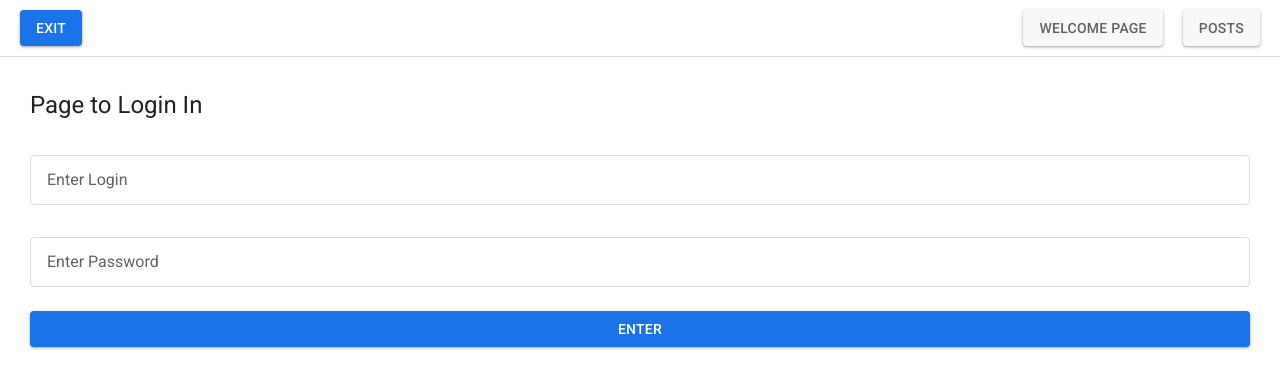
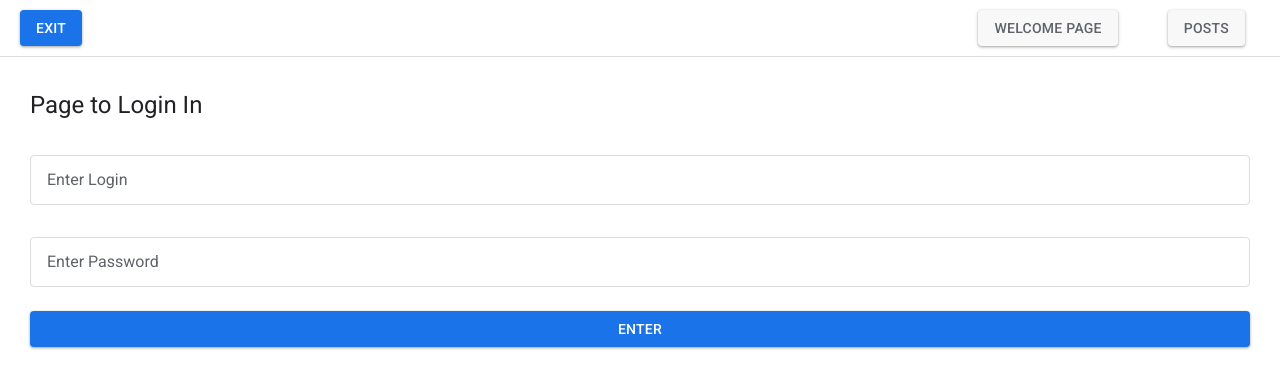
Before and after one commit to rauf322/React-TypeScript-Blog-Application, a React (Vite) app: page /login in a window 1280 px wide. Shown: the top 388 px of the page. Built offline with nearby package versions, Linux system fonts and the light colour scheme.

Commit message:
import changes and css exports

```diff
--- a/src/components/UI/navbar/MyNavbar.module.css
+++ b/src/components/UI/navbar/MyNavbar.module.css
@@ -17,6 +17,9 @@
   letter-spacing: 0.25px;
   transition: background-color 0.2s, box-shadow 0.2s;
   box-shadow: 0 1px 2px 0 rgba(60, 64, 67, 0.3), 0 1px 3px 1px rgba(60, 64, 67, 0.15);
+  margin: 0 15px;
+  text-decoration: none;
+  color: teal;
 }
 
 .btn:hover {
--- a/src/components/UI/navbar/MyNavbar.tsx
+++ b/src/components/UI/navbar/MyNavbar.tsx
@@ -1,6 +1,6 @@
+import React, { useContext } from 'react';
 import { Link, useNavigate } from 'react-router-dom';
-import MyButton from '../button/MyButton';
-import { useContext } from 'react';
+import MyButton from '../Button/MyButton';
 import { AuthContext } from '../../../context';
 import cl from './MyNavbar.module.css';
 
--- a/src/components/pages/Login.tsx
+++ b/src/components/pages/Login.tsx
@@ -1,5 +1,5 @@
-import MyInput from '../UI/input/MyInput';
-import MyButton from '../UI/button/MyButton';
+import MyInput from '../UI/Input/MyInput';
+import MyButton from '../UI/Button/MyButton';
 import { useContext, useState } from 'react';
 import { AuthContext } from '../../context';
 import { useNavigate } from 'react-router-dom';
--- a/src/components/pages/PostPage.tsx
+++ b/src/components/pages/PostPage.tsx
@@ -2,7 +2,7 @@ import { useEffect, useState } from "react";
 import { useParams } from "react-router-dom";
 import { PostService } from "../../API/PostService";
 import { useFetching } from "../../hooks/useFetching";
-import Loader from "../UI/loader/Loader";
+import Loader from "../UI/Loader/Loader";
 import { Comment, Post } from "../../Interfaces";
 
 const PostPage = () => {
--- /dev/null
+++ b/src/types/css.d.ts
@@ -0,0 +1,4 @@
+declare module '*.module.css' {
+    const classes: { [key: string]: string };
+    export default classes;
+}
```
